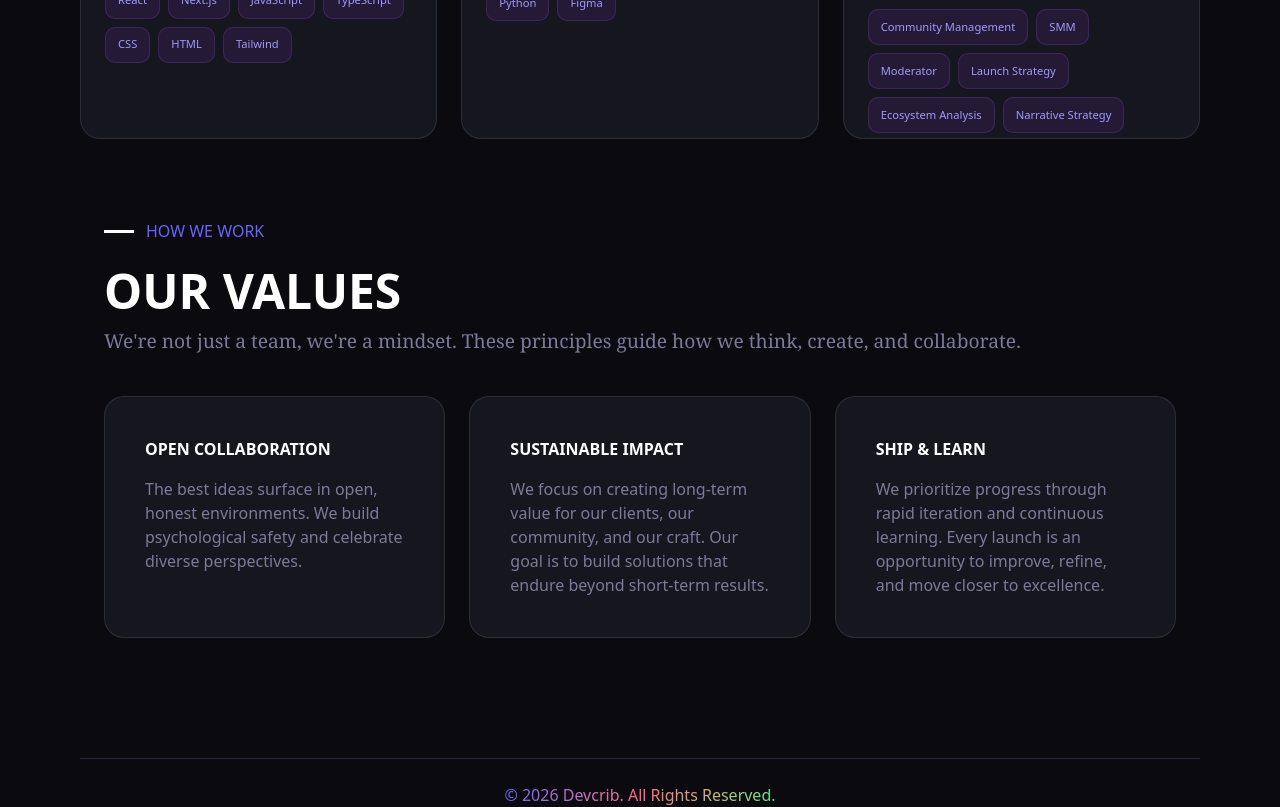
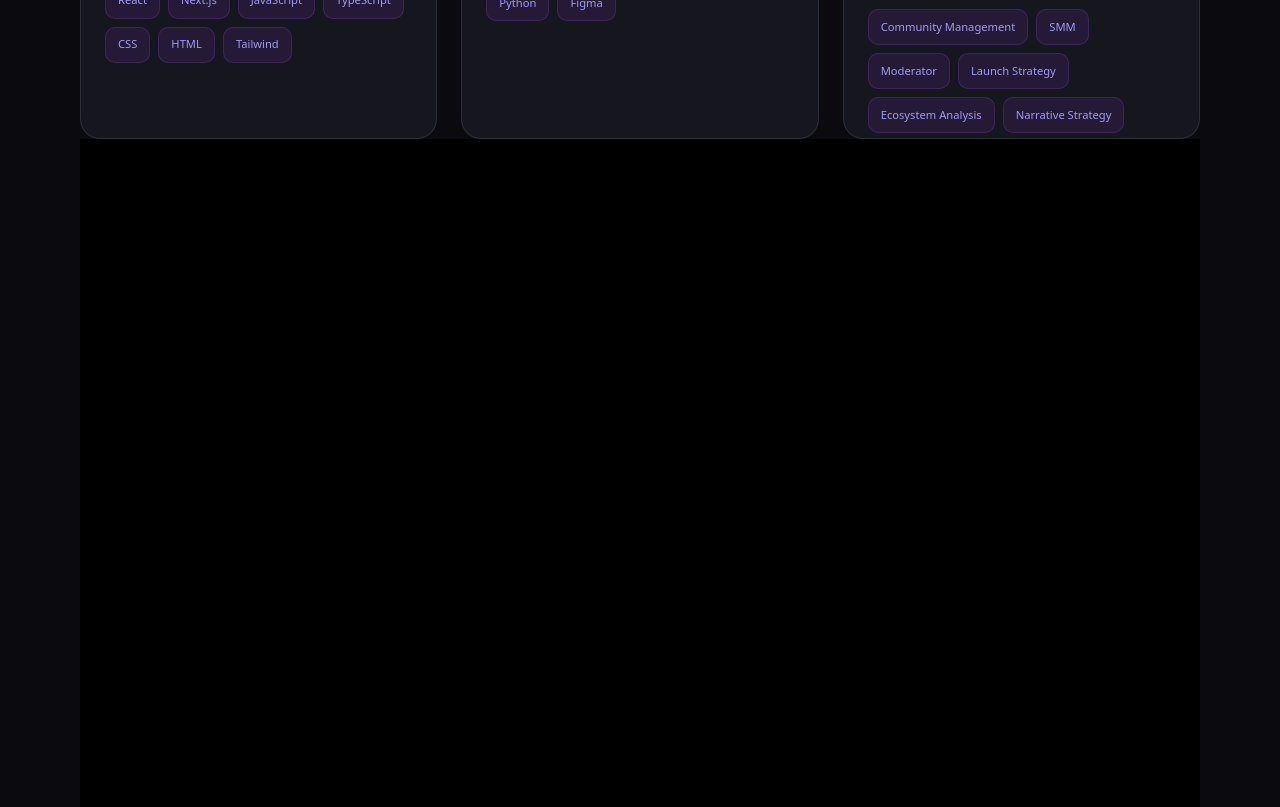
Before and after one commit to Janieel/Team-Portfolio, a Next.js app: page / in a window 1280 px wide. Shown: the part 1280-2087 px from the top of the page. Built offline with nearby package versions, Linux system fonts and the light colour scheme.

Commit message:
fixed the overlap

```diff
--- a/src/Component/TeamCard/TeamCard.tsx
+++ b/src/Component/TeamCard/TeamCard.tsx
@@ -5,10 +5,10 @@ const TeamCard = () => {
   return (
     <div>
         <div>
-            <div className=' rounded-[10px] '>
+            <div className=' rounded-[10px] relative z-10  '>
                 <TeamInfo/>
             </div>
-            <div className="mt-20">
+            <div className="relative z-20 bg-black pt-[100vh]">
                <Teamwork/>
             </div>
 
--- a/src/Component/TeamInfo/TeamInfo.tsx
+++ b/src/Component/TeamInfo/TeamInfo.tsx
@@ -22,7 +22,7 @@ const TeamInfo = () => {
           trigger: panel,
           start: "top top",
           pin: true,
-          pinSpacing: true
+          pinSpacing: false
         });
       });
     }
```
